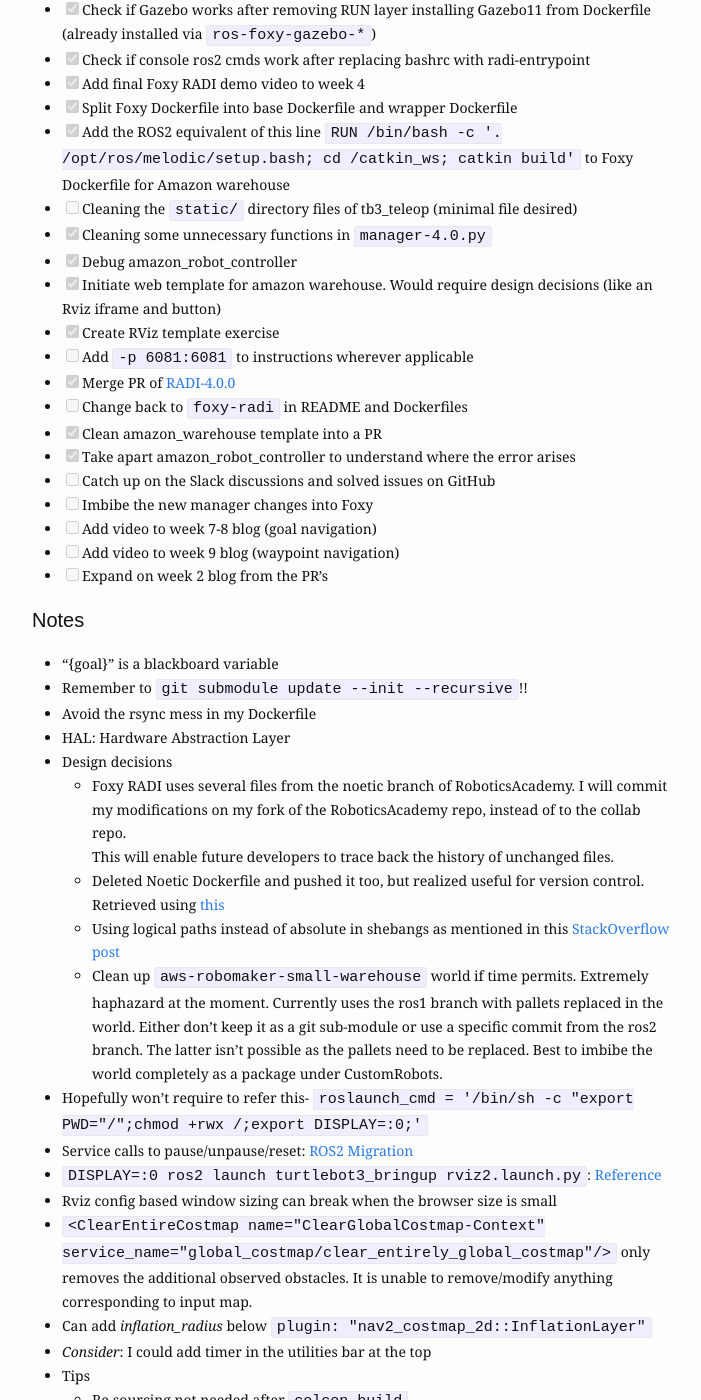
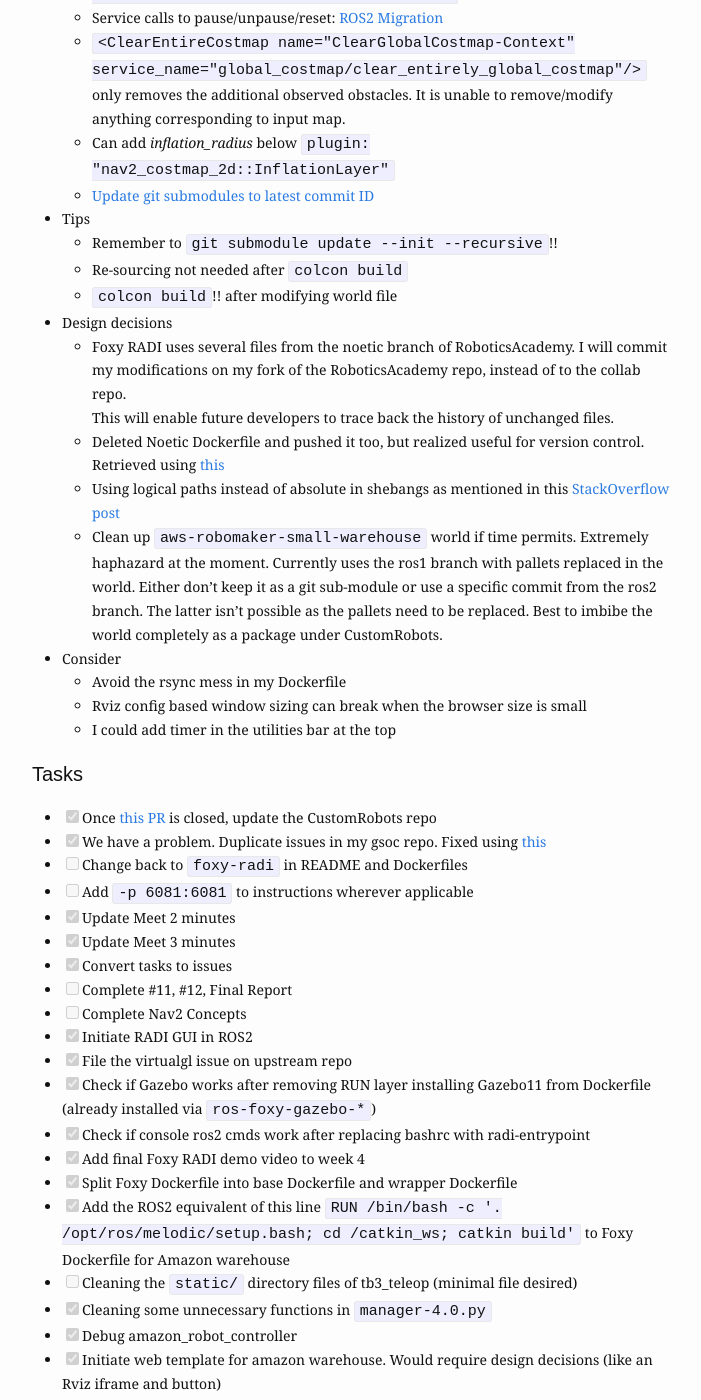
Before and after one commit to TheRoboticsClub/gsoc2021-Siddharth_Saha, a Jekyll site: the page built from docs/_posts/scribbles/2021-05-17-roughwork.md, in a window 1280 px wide and 1400 px high, scrolled down 812 px. Shown: the whole window, without its empty margins (288-989 px from the left). Built offline with Jekyll 4.4.1, drawn with Linux system fonts in a browser that asks for light colours; nearby versions of some CDN libraries; some of the changed lines change nothing that is shown; some of the changed text lies outside the part shown.

Commit message:
Reformatted and updated roughwork blog

```diff
--- a/docs/_posts/scribbles/2021-05-17-roughwork.md
+++ b/docs/_posts/scribbles/2021-05-17-roughwork.md
@@ -11,7 +11,38 @@
 <br />
 <br />
 
+
+#### Notes
+- Learnt
+    + "{goal}" is a blackboard variable
+    + HAL: Hardware Abstraction Layer
+    + `DISPLAY=:0 ros2 launch turtlebot3_bringup rviz2.launch.py`: [Reference](https://askubuntu.com/questions/203173/run-application-on-local-machine-and-show-gui-on-remote-display)
+    + Hopefully won't require to refer this- `roslaunch_cmd = '/bin/sh -c "export PWD="/";chmod +rwx /;export DISPLAY=:0;'`
+    + Service calls to pause/unpause/reset: [ROS2 Migration](https://github.com/ros-simulation/gazebo_ros_pkgs/wiki/ROS-2-Migration:-ROS-Clocks-and-sim-time#time-commands)
+    + `<ClearEntireCostmap name="ClearGlobalCostmap-Context" service_name="global_costmap/clear_entirely_global_costmap"/>` only removes the additional observed obstacles. It is unable to remove/modify anything corresponding to input map.
+    + Can add *inflation_radius* below `plugin: "nav2_costmap_2d::InflationLayer"`
+    + [Update git submodules to latest commit ID](git submodule update --recursive --remote)
+- Tips
+    + Remember to `git submodule update --init --recursive`!!
+    + Re-sourcing not needed after `colcon build`
+    + `colcon build`!! after modifying world file
+- Design decisions
+    + Foxy RADI uses several files from the noetic branch of RoboticsAcademy. I will commit my modifications on my fork of the RoboticsAcademy repo, instead of to the collab repo.
+      This will enable future developers to trace back the history of unchanged files.
+    + Deleted Noetic Dockerfile and pushed it too, but realized useful for version control. Retrieved using [this](https://stackoverflow.com/a/57486483/7589046)
+    + Using logical paths instead of absolute in shebangs as mentioned in this [StackOverflow post](https://unix.stackexchange.com/q/29608)
+    + Clean up `aws-robomaker-small-warehouse` world if time permits. Extremely haphazard at the moment. Currently uses the ros1 branch with pallets replaced in the world. Either don't keep it as a git sub-module or use a specific commit from the ros2 branch. The latter isn't possible as the pallets need to be replaced. Best to imbibe the world completely as a package under CustomRobots.
+- Consider
+    + Avoid the rsync mess in my Dockerfile
+    + Rviz config based window sizing can break when the browser size is small
+    + I could add timer in the utilities bar at the top
+
+
 #### Tasks
+- [x] Once [this PR](https://github.com/shreyasgokhale/aws-robomaker-small-warehouse-world/pull/1) is closed, update the CustomRobots repo
+- [x] We have a problem. Duplicate issues in my gsoc repo. Fixed using [this](https://docs.github.com/en/issues/tracking-your-work-with-issues/marking-issues-or-pull-requests-as-a-duplicate)
+- [ ] Change back to `foxy-radi` in README and Dockerfiles
+- [ ] Add `-p 6081:6081` to instructions wherever applicable
 - [x] Update Meet 2 minutes
 - [x] Update Meet 3 minutes
 - [x] Convert tasks to issues
@@ -29,39 +60,17 @@
 - [x] Debug amazon_robot_controller
 - [x] Initiate web template for amazon warehouse. Would require design decisions (like an Rviz iframe and button)
 - [x] Create RViz template exercise
-- [ ] Add `-p 6081:6081` to instructions wherever applicable
 - [x] Merge PR of [RADI-4.0.0](https://github.com/JdeRobot/RoboticsAcademy/pull/1074)
-- [ ] Change back to `foxy-radi` in README and Dockerfiles
 - [x] Clean amazon_warehouse template into a PR
 - [x] Take apart amazon_robot_controller to understand where the error arises
 - [ ] Catch up on the Slack discussions and solved issues on GitHub
 - [ ] Imbibe the new manager changes into Foxy
 - [ ] Add video to week 7-8 blog (goal navigation)
 - [ ] Add video to week 9 blog (waypoint navigation)
+- [ ] Add my name to amazon single warehouse exercise
 - [ ] Expand on week 2 blog from the PR's
 
 
-#### Notes
-- "{goal}" is a blackboard variable
-- Remember to `git submodule update --init --recursive`!!
-- Avoid the rsync mess in my Dockerfile
-- HAL: Hardware Abstraction Layer
-- Design decisions
-    + Foxy RADI uses several files from the noetic branch of RoboticsAcademy. I will commit my modifications on my fork of the RoboticsAcademy repo, instead of to the collab repo.
-      This will enable future developers to trace back the history of unchanged files.
-    + Deleted Noetic Dockerfile and pushed it too, but realized useful for version control. Retrieved using [this](https://stackoverflow.com/a/57486483/7589046)
-    + Using logical paths instead of absolute in shebangs as mentioned in this [StackOverflow post](https://unix.stackexchange.com/q/29608)
-    + Clean up `aws-robomaker-small-warehouse` world if time permits. Extremely haphazard at the moment. Currently uses the ros1 branch with pallets replaced in the world. Either don't keep it as a git sub-module or use a specific commit from the ros2 branch. The latter isn't possible as the pallets need to be replaced. Best to imbibe the world completely as a package under CustomRobots.
-- Hopefully won't require to refer this- `roslaunch_cmd = '/bin/sh -c "export PWD="/";chmod +rwx /;export DISPLAY=:0;'`
-- Service calls to pause/unpause/reset: [ROS2 Migration](https://github.com/ros-simulation/gazebo_ros_pkgs/wiki/ROS-2-Migration:-ROS-Clocks-and-sim-time#time-commands)
-- `DISPLAY=:0 ros2 launch turtlebot3_bringup rviz2.launch.py`: [Reference](https://askubuntu.com/questions/203173/run-application-on-local-machine-and-show-gui-on-remote-display)
-- Rviz config based window sizing can break when the browser size is small
-- `<ClearEntireCostmap name="ClearGlobalCostmap-Context" service_name="global_costmap/clear_entirely_global_costmap"/>` only removes the additional observed obstacles. It is unable to remove/modify anything corresponding to input map.
-- Can add *inflation_radius* below `plugin: "nav2_costmap_2d::InflationLayer"`
-- *Consider*: I could add timer in the utilities bar at the top
-- Tips
-    + Re-sourcing not needed after `colcon build`
-    + `colcon build`!! after modifying world file
 
 
 #### TODO's commented inside code
@@ -104,6 +113,7 @@
 #### Possible things to play with
 - [x] https://github.com/SteveMacenski/nav2_rosdevday_2021
 - [x] https://github.com/aws-robotics/aws-robomaker-hospital-world
+- [x] https://github.com/aws-robotics/aws-robomaker-small-warehouse-world
 - [ ] https://github.com/sea-bass/turtlebot3_behavior_demos
 - [ ] https://mushr.io/tutorials/mushr_navigation_system/
 - [ ] https://github.com/BehaviorTree/Groot
```
